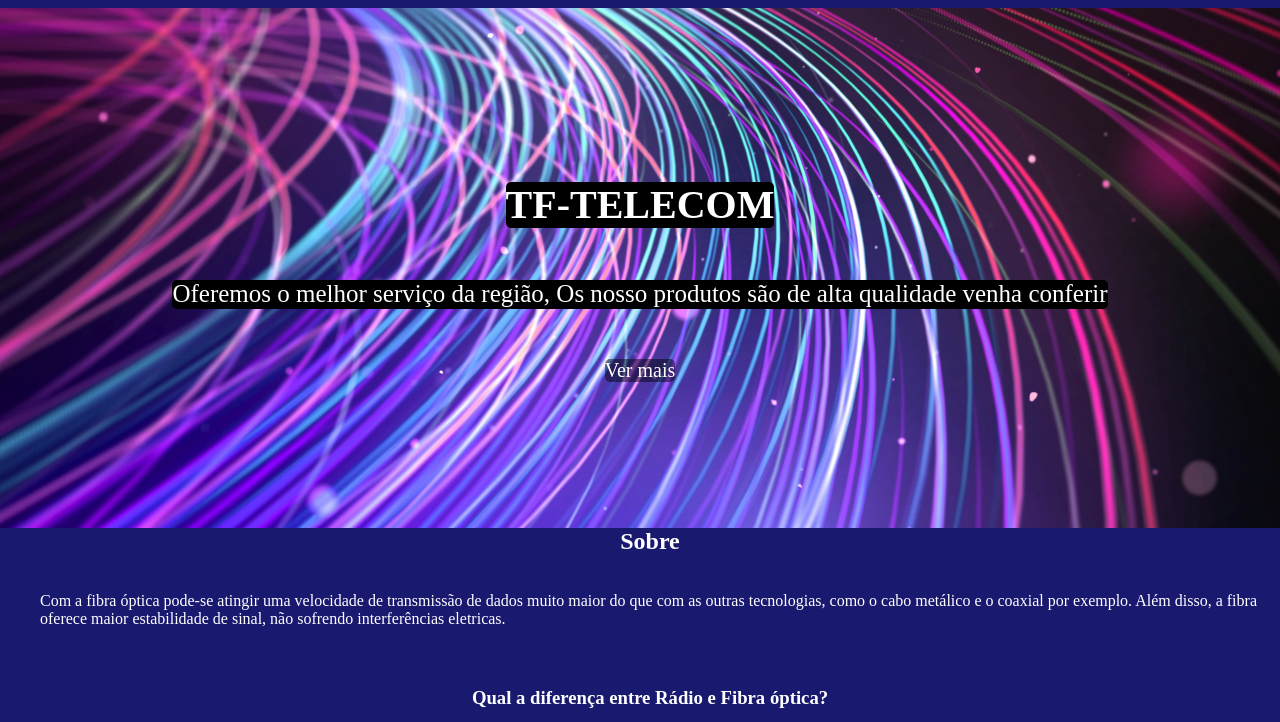
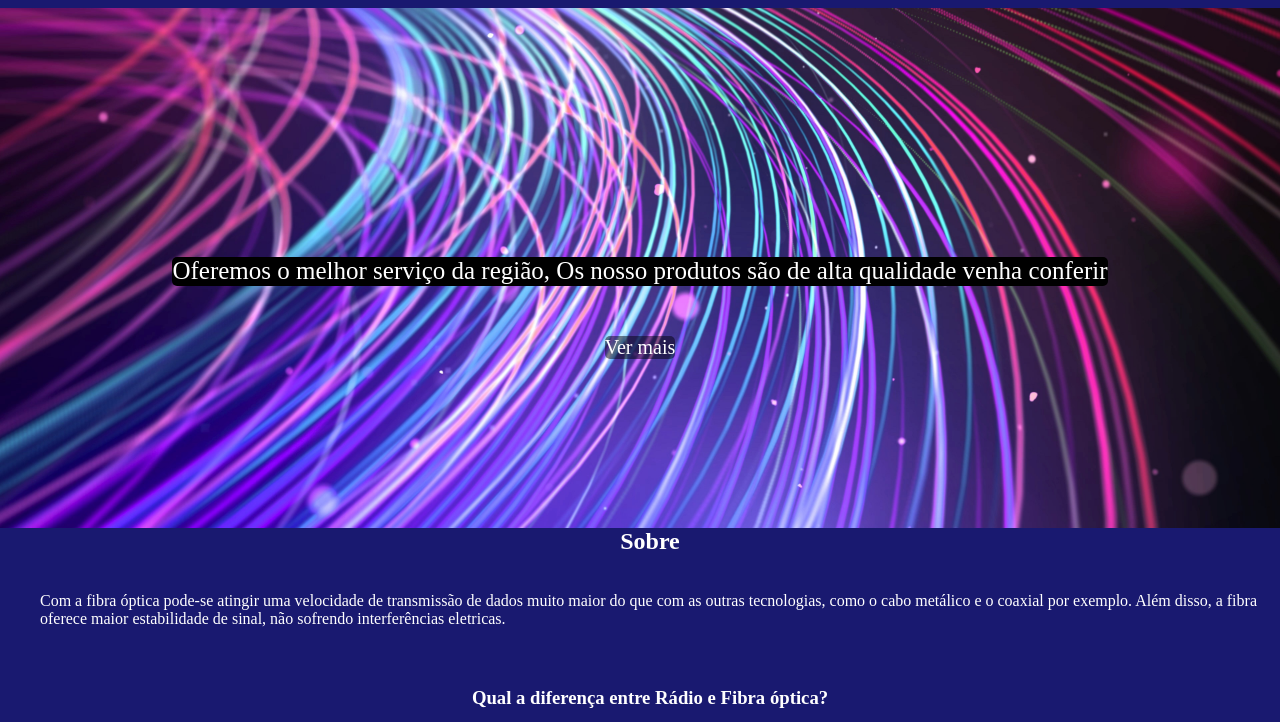
Before and after one commit to luiz-guilherme/site, a plain HTML site: page index.html in a window 1280 px wide. Shown: the part 78-800 px from the top of the page. Drawn offline with Linux system fonts and the light colour scheme.

Commit message:
Update index.html
mudar

```diff
--- a/index.html
+++ b/index.html
@@ -27,7 +27,7 @@
     </nav>
 
     <header id="topo">
-            <h1 id ="telecom">TF-TELECOM</h1>
+            <h1 id ="telecom"></h1>
             <p class="b"> Oferemos o melhor  serviço da região, Os nosso produtos são de alta qualidade venha conferir</p>
             <a class ="botao" href="#">Ver mais</a>
     </header>
```
